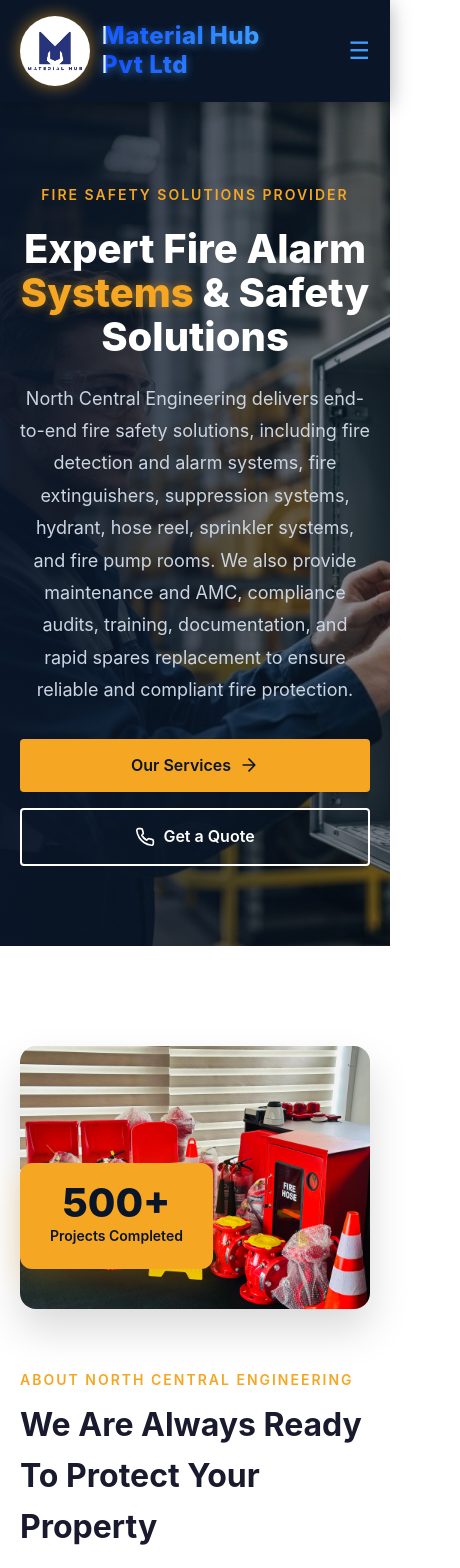
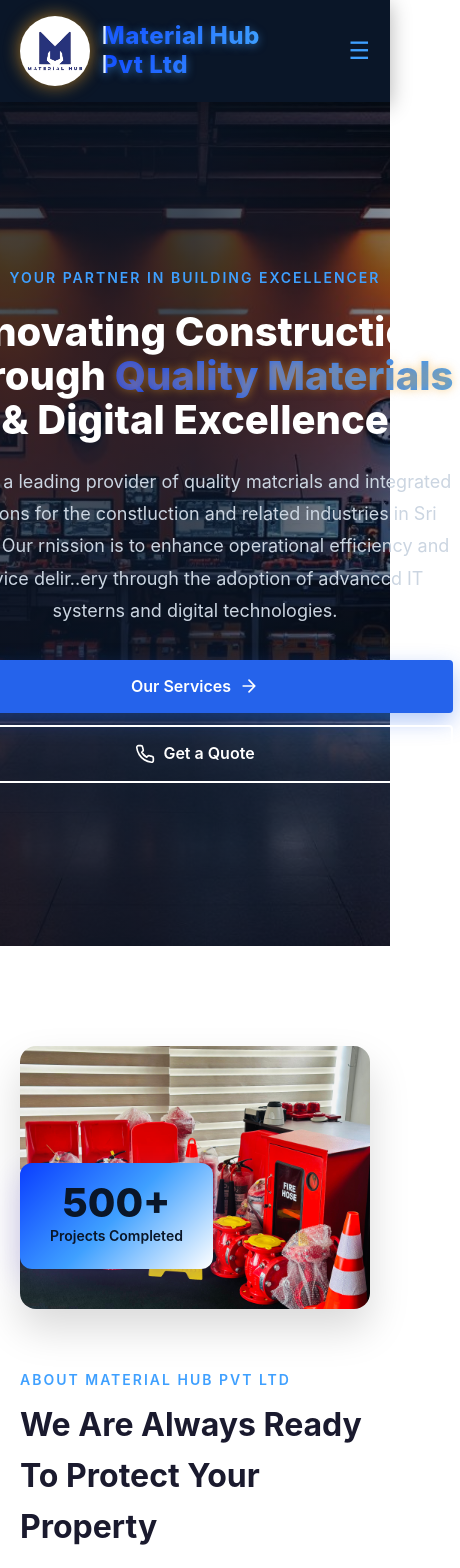
Before and after one commit to randima-dilshani/Buildcore-Platform, a React (Vite) app: page / in a window 390 px wide. Shown: the top 1568 px of the page, 460 px wide, since content can reach past the window. Built offline with nearby package versions, Linux system fonts and the light colour scheme.

Commit message:
Update some changes with index.css

```diff
--- a/src/components/About.jsx
+++ b/src/components/About.jsx
@@ -108,12 +108,10 @@ useEffect(() => {
           </div>
 
           <div className="about-content">
-            <span className="section-subtitle">About North Central Engineering</span>
+            <span className="section-subtitle">About Material Hub Pvt Ltd</span>
             <h2 className="section-title">We Are Always Ready To Protect Your Property</h2>
           <p className="about-description">
-  North Central Engineering (NCE) is a trusted fire safety partner in Sri Lanka, delivering certified equipment and
-  code-compliant fire protection systems for residential, commercial, and industrial sites. We design, supply,
-  install, and maintain complete solutions from fire alarms and sprinklers to hydrants, hose reels, and pump rooms.
+  Material Hub is a trusted provider of quality construction materials and integrated solutions in Sri Lanka, supporting residential, commercial, and industrial projects. We combine reliable materials with technology-driven solutions to improve efficiency, performance, and long-term value.
 </p>
             <div className="about-services">
               {services.map((service, index) => (
--- a/src/components/EmergencyBanner.jsx
+++ b/src/components/EmergencyBanner.jsx
@@ -5,8 +5,8 @@ export default function EmergencyBanner() {
         <div className="container">
           <div className="emergency-content">
             <span className="emergency-label">Contact Us For Sales & Support</span>
-            <h2 className="emergency-number-large">+94 77 769 3389</h2>
-            <p className="emergency-email">ncefire.projects@gmail.com</p>
+            <h2 className="emergency-number-large">+94 77 741 2810</h2>
+            <p className="emergency-email">slmaterialhub@gmail.com</p>
           </div>
         </div>
       </div>
--- a/src/components/Hero.jsx
+++ b/src/components/Hero.jsx
@@ -19,20 +19,23 @@ export default function Hero() {
       <div
         className="hero-background"
         style={{
-          backgroundImage: `url('/image2.png')`,
+          backgroundImage: `url('/i.jpg')`,
         }}
       ></div>
       <div className="hero-overlay"></div>
       <div className="container hero-content">
         <div className="hero-text">
 
-          <span className="hero-subtitle">Fire Safety Solutions Provider</span>
-          <h1 className="hero-title">
-            Expert Fire Alarm
-            <span className="highlight"> Systems</span> & Safety Solutions
-          </h1>
+          <span className="hero-subtitle">Your Partner in Building Excellencer</span>
+ <h1 className="hero-title">
+  <span className="no-break">Innovating Construction</span> <span className="no-break"> Through <span className="highlight">Quality Materials</span> </span> & Digital Excellence
+</h1>
+
           <p className="hero-description">
-            North Central Engineering delivers end-to-end fire safety solutions, including fire detection and alarm systems, fire extinguishers, suppression systems, hydrant, hose reel, sprinkler systems, and fire pump rooms. We also provide maintenance and AMC, compliance audits, training, documentation, and rapid spares replacement to ensure reliable and compliant fire protection.
+           We are a leading provider of quality matcrials and integrated solutions for the
+constluction and related industries in Sri Lanka. Our rnission is to enhance operational
+efficiency and service delir..ery through the adoption of advanccd IT systerns and digital
+technologies.
           </p>
      <div className="hero-buttons">
   <a href="#services" className="btn-primary">
--- a/src/index.css
+++ b/src/index.css
@@ -14,27 +14,66 @@
    HERO RESPONSIVE FIX
    ========================= */
 
+/* Hero content - center for all screen sizes */
+.hero-content {
+  position: relative;
+  display: flex;
+  flex-direction: column;   /* stack vertically */
+  align-items: center;      /* center horizontally */
+  justify-content: center;  /* center vertically */
+  padding: 80px 20px;
+  max-width: 700px;         /* optional max width */
+  text-align: center;       /* center text */
+  margin: 0 auto;           /* center container horizontally */
+  height: 100%;             /* fill hero height */
+}
+
+/* Optional: buttons container */
+.hero-buttons {
+  display: flex;
+  flex-wrap: wrap;
+  gap: 16px;
+  justify-content: flex-start;
+    /* center buttons */
+}
+
+@media (max-width: 768px) {
+  .hero-buttons {
+    flex-direction: column;
+    width: 100%;
+    align-items: center; /* mobile center */
+    gap: 12px;
+  }
+}
+
+.hero-buttons .btn-primary {
+  background: #2563eb; /* deep professional blue */
+  color: #ffffff;
+
+  box-shadow: 0 8px 22px rgba(37, 99, 235, 0.35);
+}
+.hero-buttons .btn-primary:hover {
+  background: #1e4fd8; /* slightly darker on hover */
+  box-shadow: 0 12px 28px rgba(37, 99, 235, 0.45);
+}
+
+
+/* Media query can now be simpler */
 @media (max-width: 1024px) {
   .hero-content {
-    margin-left: 0;        /* desktop margin ain karanawa */
-    max-width: 100%;
-    text-align: center;
-    align-items: center;
-  }
-
-  .hero-text {
-    margin-left: 0;
-  }
-
-  .hero-description {
-    margin-left: auto;
-    margin-right: auto;
-  }
-
-  .hero-buttons {
+    max-width: 90%;         /* slightly smaller on tablets */
+    padding: 60px 20px;
+  }
+
+
+
+  .btn-primary,
+  .btn-secondary {
+    width: 100%;
     justify-content: center;
   }
 }
+
 
 @media (max-width: 576px) {
   .hero {
@@ -49,12 +88,6 @@
   .hero-description {
     font-size: 0.95rem;
     line-height: 1.6;
-  }
-
-  .hero-buttons {
-    flex-direction: column;
-    width: 100%;
-    gap: 12px;
   }
 
   .btn-primary,
@@ -319,7 +352,7 @@ ul {
 }
 
 .section-subtitle {
-  color: var(--yellow);
+  color: #3fa0ff;
   font-weight: 600;
   text-transform: uppercase;
   letter-spacing: 2px;
@@ -329,7 +362,7 @@ ul {
 }
 
 .section-subtitle-dark {
-  color: var(--yellow);
+  color: #3fa0ff;
   font-weight: 600;
   text-transform: uppercase;
   letter-spacing: 2px;
@@ -346,7 +379,7 @@ ul {
 }
 
 .btn-primary {
-  background-color: var(--yellow);
+  background-color: #2a7bcb;
   color: var(--dark-blue);
   padding: 14px 32px;
   border: none;
@@ -361,7 +394,7 @@ ul {
 }
 
 .btn-primary:hover {
-  background-color: var(--yellow-hover);
+  background-color: #1e4fd8;
   transform: translateY(-2px);
 }
 
@@ -567,7 +600,9 @@ ul {
 .hero-overlay {
   position: absolute;
   inset: 0;
-  background: linear-gradient(90deg, rgba(10, 22, 40, 0.95) 0%, rgba(10, 22, 40, 0.7) 50%, rgba(10, 22, 40, 0.4) 100%);
+  background: linear-gradient(90deg, rgba(10, 22, 40, 0.75) 0%,
+   rgba(10, 22, 40, 0.8) 50%,
+    rgba(10, 22, 40, 0.5) 100%);
 }
 
 .hero-content {
@@ -579,20 +614,12 @@ ul {
   padding: 80px 20px;
   max-width: 700px;
   text-align: left;        /* left align text */
-  margin-left: 250px;       /* optional, adjust to shift slightly right */
-}
-
-/* .hero-content {
-  margin-left: 250px;
-} */
-
-/* .hero-text {
-  margin-left: -40px;
-} */
+        /* optional, adjust to shift slightly right */
+}
 
 .hero-subtitle {
   display: inline-block;
-  color: var(--yellow);
+  color: #3fa0ff; /* sky blue */
   font-size: 0.875rem;
   font-weight: 600;
   margin-bottom: 20px;
@@ -609,8 +636,31 @@ ul {
 }
 
 .hero-title .highlight {
-  color: var(--yellow);
-}
+  /* Gradient from deep blue → sky blue → white */
+  background: linear-gradient(
+    90deg,
+    #0a3dff,   /* deep blue */
+    #3fa0ff,   /* sky blue */
+    #ffffff    /* white */
+  );
+  background-size: 200% 200%;
+  -webkit-background-clip: text;
+  -webkit-text-fill-color: transparent;
+  background-clip: text;
+  color: transparent;
+
+  /* Optional subtle glow */
+  text-shadow: 0 2px 8px rgba(63, 160, 255, 0.5);
+
+  /* Smooth animation */
+  animation: blueWhiteHighlightShift 6s ease infinite alternate;
+}
+
+@keyframes blueWhiteHighlightShift {
+  0% { background-position: 0% center; }
+  100% { background-position: 200% center; }
+}
+
 
 .hero-description {
   color: var(--gray-light);
@@ -620,11 +670,6 @@ ul {
   line-height: 1.8;
 }
 
-.hero-buttons {
-  display: flex;
-  gap: 16px;
-  flex-wrap: wrap;
-}
 
 /* Hero animation base */
 .hero-text > * {
@@ -711,6 +756,9 @@ ul {
   font-size: 0.95rem;
 }
 
+.no-break {
+  white-space: nowrap;
+}
 
 /* About Styles - White background */
 .about {
@@ -755,12 +803,17 @@ ul {
   position: absolute;
   bottom: 40px;
   left: -30px;
-  background-color: var(--yellow);
+  background: linear-gradient(
+    135deg,
+    #0a3dff,  /* deep blue */
+    #3fa0ff,  /* sky blue */
+    #ffffff   /* white highlight */
+  );
   color: var(--dark-blue);
   padding: 20px 30px;
   border-radius: 12px;
   text-align: center;
-  box-shadow: 0 10px 30px rgba(245, 166, 35, 0.3);
+  box-shadow: 0 10px 30px rgba(125, 109, 227, 0.3);
 }
 
 
@@ -782,9 +835,9 @@ ul {
 }
 
 .emergency-number-large {
-  font-size: 2.8rem;                 /* bigger */
+  font-size: 2.5rem;                 /* bigger */
   font-weight: 800;
-  color: #facc15;                    /* highlight (yellow / accent) */
+  color: #3fa0ff;;                    /* highlight (yellow / accent) */
   letter-spacing: 1.5px;
   margin: 8px 0;
   text-shadow: 0 4px 15px rgba(250, 204, 21, 0.35);
@@ -802,7 +855,7 @@ ul {
 
 
 .about-content .section-subtitle {
-  color: var(--yellow);
+  color: #3fa0ff;
 }
 
 .about-content .section-title {
@@ -829,7 +882,7 @@ ul {
   padding: 16px;
   background-color: var(--light-bg);
   border-radius: 12px;
-  border-left: 4px solid var(--yellow);
+  border-left: 4px solid #0d47a1;
   transition: transform 0.3s ease;
 }
 
@@ -840,7 +893,7 @@ ul {
 .about-service-item .service-icon {
   width: 50px;
   height: 50px;
-  background-color: var(--yellow);
+  background-color: #2a7bcb;
   border-radius: 10px;
   display: flex;
   align-items: center;
@@ -890,12 +943,7 @@ ul {
   margin-bottom: 16px;
 }
 
-.emergency-number-large {
-  font-size: 2.5rem;
-  font-weight: 800;
-  color: var(--yellow);
-  margin-bottom: 8px;
-}
+
 
 .emergency-email {
   color: var(--gray-light);
@@ -929,7 +977,7 @@ ul {
 }
 
 .emergency-label-alt {
-  color: var(--yellow);
+  color: #3fa0ff;
   font-size: 0.875rem;
   text-transform: uppercase;
   letter-spacing: 2px;
@@ -1002,7 +1050,7 @@ ul {
 .step-icon {
   width: 40px;
   height: 40px;
-  background: var(--yellow);
+  background: #2a7bcb;
   border-radius: 50%;
   display: flex;
   align-items: center;
@@ -1108,13 +1156,13 @@ ul {
 
 .service-card:hover {
   transform: translateY(-8px);
-  background-color: var(--yellow);
-  border-color: var(--yellow);
+  background-color: #2a7bcb;
+  border-color: #2a7bcb;
 }
 
 .service-card:hover .service-card-icon {
   background-color: var(--dark-blue);
-  color: var(--yellow);
+  color: #ffffff;
 }
 
 .service-card:hover .service-card-title,
@@ -1129,7 +1177,7 @@ ul {
 .service-card-icon {
   width: 80px;
   height: 80px;
-  background: var(--yellow);
+  background: #2a7bcb;
   border-radius: 50%;
   display: flex;
   align-items: center;
@@ -1159,7 +1207,7 @@ ul {
   display: inline-flex;
   align-items: center;
   gap: 8px;
-  color: var(--yellow);
+  color: #ffffff;
   font-weight: 600;
   font-size: 0.9rem;
   transition: all 0.3s ease;
@@ -1285,9 +1333,6 @@ ul {
   padding-right: 40px;
 }
 
-.testimonials-content .section-subtitle {
-  color: var(--yellow);
-}
 
 .testimonials-content .section-title {
   color: var(--text-dark);
@@ -1313,7 +1358,7 @@ ul {
   height: 60px;
   border-radius: 50%;
   object-fit: cover;
-  border: 3px solid var(--yellow);
+  border: 3px solid #2a7bcb;
 }
 
 .author-info h4 {
@@ -1328,7 +1373,7 @@ ul {
 }
 
 .star {
-  color: var(--yellow);
+  color: #2a7bcb;
   font-size: 1rem;
   margin-right: 2px;
 }
@@ -1363,7 +1408,7 @@ ul {
 }
 
 .dot.active {
-  background-color: var(--yellow);
+  background-color: #2a7bcb;
   transform: scale(1.2);
 }
 
@@ -1391,7 +1436,12 @@ ul {
   right: 40px;
   display: flex;
   justify-content: space-around;
-  background: var(--yellow);
+  background: linear-gradient(
+    135deg,
+    #0a3dff,  /* deep blue */
+    #3fa0ff,  /* sky blue */
+    #ffffff   /* white highlight */
+  );
   padding: 30px;
   border-radius: 16px;
 }
@@ -1427,7 +1477,7 @@ ul {
 }
 
 .contact .section-subtitle {
-  color: var(--yellow);
+  color: #3fa0ff;
 }
 
 .contact .section-title {
@@ -1463,7 +1513,7 @@ ul {
 .contact-icon {
   width: 56px;
   height: 56px;
-  background: var(--yellow);
+  background: #221a3d;
   border-radius: 12px;
   display: flex;
   align-items: center;
@@ -1531,7 +1581,7 @@ ul {
 .form-group select:focus,
 .form-group textarea:focus {
   outline: none;
-  border-color: var(--yellow);
+  border-color: #2a7bcb;
 }
 
 .form-group select {
@@ -2027,9 +2077,6 @@ ul {
     margin-right: auto;
   }
 
-  .hero-buttons {
-    justify-content: center;
-  }
 
   .emergency-banner {
     grid-template-columns: 1fr;
@@ -2188,9 +2235,6 @@ ul {
     font-size: 2rem;
   }
 
-  .emergency-number-large {
-    font-size: 2rem;
-  }
 
   .emergency-title {
     font-size: 1.5rem;
```
Also changed, not shown: public/i.jpg (added), public/image43.jpg (added).
